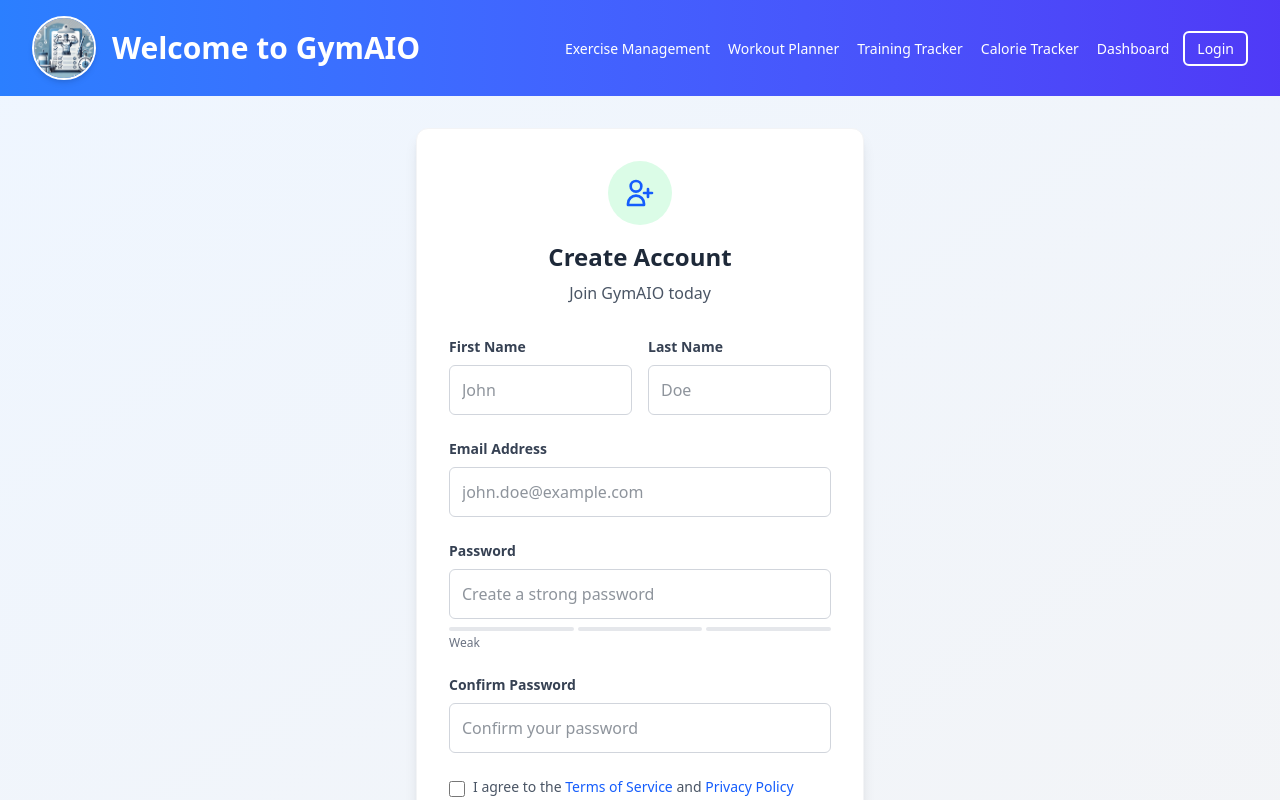
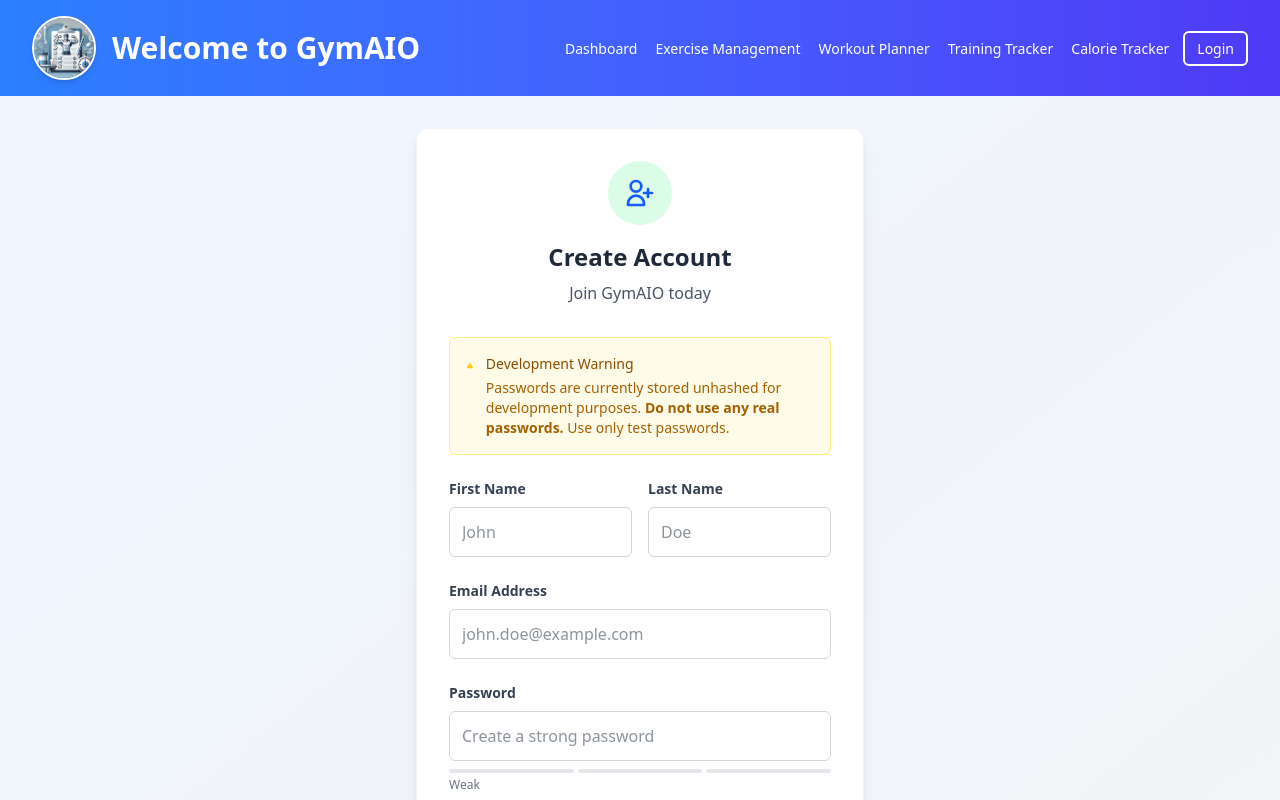
Before and after one commit to Skali14/GymAIO_Vue, a Vue app: page /signup in a window 1280 px wide. Shown: the top 800 px of the page. Built offline with nearby package versions, Linux system fonts and the light colour scheme.

Commit message:
changed navbar order, added password warning

```diff
--- a/src/App.vue
+++ b/src/App.vue
@@ -120,6 +120,17 @@
             <ul class="flex items-center flex-wrap space-x-0.5">
               <li>
                 <RouterLink
+                  to="/dashboard"
+                  :class="[
+                    'px-2 py-2 rounded-md text-sm font-medium transition-all duration-200 whitespace-nowrap',
+                    isScrolled ? 'text-gray-700 hover:bg-blue-50 hover:text-blue-600' : 'text-white hover:bg-blue-700'
+                  ]"
+                  active-class="bg-blue-700 text-white"
+                >Dashboard</RouterLink>
+              </li>
+
+              <li>
+                <RouterLink
                   to="/exercises"
                   :class="[
                     'px-2 py-2 rounded-md text-sm font-medium transition-all duration-200 whitespace-nowrap',
@@ -157,17 +168,6 @@
                   ]"
                   active-class="bg-blue-700 text-white"
                 >Calorie Tracker</RouterLink>
-              </li>
-
-              <li>
-                <RouterLink
-                  to="/dashboard"
-                  :class="[
-                    'px-2 py-2 rounded-md text-sm font-medium transition-all duration-200 whitespace-nowrap',
-                    isScrolled ? 'text-gray-700 hover:bg-blue-50 hover:text-blue-600' : 'text-white hover:bg-blue-700'
-                  ]"
-                  active-class="bg-blue-700 text-white"
-                >Dashboard</RouterLink>
               </li>
 
               <!-- Admin Dashboard - Only show if user is admin -->
@@ -221,6 +221,16 @@
             <ul class="divide-y" :class="isScrolled ? 'divide-gray-200' : 'divide-blue-600'">
               <li>
                 <RouterLink
+                  to="/dashboard"
+                  :class="[
+                    'block px-4 py-3 font-medium transition-colors',
+                    isScrolled ? 'text-gray-700 hover:bg-blue-50 hover:text-blue-600' : 'text-white hover:bg-blue-600'
+                  ]"
+                  @click="mobileMenuOpen = false"
+                >Dashboard</RouterLink>
+              </li>
+              <li>
+                <RouterLink
                   to="/exercises"
                   :class="[
                     'block px-4 py-3 font-medium transition-colors',
@@ -258,16 +268,6 @@
                   ]"
                   @click="mobileMenuOpen = false"
                 >Calorie Tracker</RouterLink>
-              </li>
-              <li>
-                <RouterLink
-                  to="/dashboard"
-                  :class="[
-                    'block px-4 py-3 font-medium transition-colors',
-                    isScrolled ? 'text-gray-700 hover:bg-blue-50 hover:text-blue-600' : 'text-white hover:bg-blue-600'
-                  ]"
-                  @click="mobileMenuOpen = false"
-                >Dashboard</RouterLink>
               </li>
               <!-- Admin Dashboard - Mobile - Only show if user is admin -->
               <li v-if="isAdmin">
--- a/src/views/SignUpView.vue
+++ b/src/views/SignUpView.vue
@@ -11,6 +11,21 @@
           </div>
           <h2 class="text-2xl font-bold text-gray-800 mb-2">Create Account</h2>
           <p class="text-gray-600">Join GymAIO today</p>
+        </div>
+
+        <div class="mb-6 p-4 bg-yellow-50 border border-yellow-200 rounded-md">
+          <div class="flex items-start">
+            <svg class="h-5 w-5 text-yellow-400 mt-0.5 mr-3" xmlns="http://www.w3.org/2000/svg" viewBox="0 0 20 20" fill="currentColor">
+              <path fill-rule="evenodd" d="M8.257 3.099c.765-1.36 2.722-1.36 3.486 0l5.58 9.92c.75 1.334-.213 2.98-1.742 2.98H4.42c-1.53 0-2.493-1.646-1.743-2.98l5.58-9.92zM11 13a1 1 0 11-2 0 1 1 0 012 0zm-1-8a1 1 0 00-1 1v3a1 1 0 002 0V6a1 1 0 00-1-1z" clip-rule="evenodd" />
+            </svg>
+            <div>
+              <h3 class="text-sm font-medium text-yellow-800 mb-1">Development Warning</h3>
+              <p class="text-sm text-yellow-700">
+                Passwords are currently stored unhashed for development purposes.
+                <strong>Do not use any real passwords.</strong> Use only test passwords.
+              </p>
+            </div>
+          </div>
         </div>
 
         <!-- Sign-up Form -->
```
